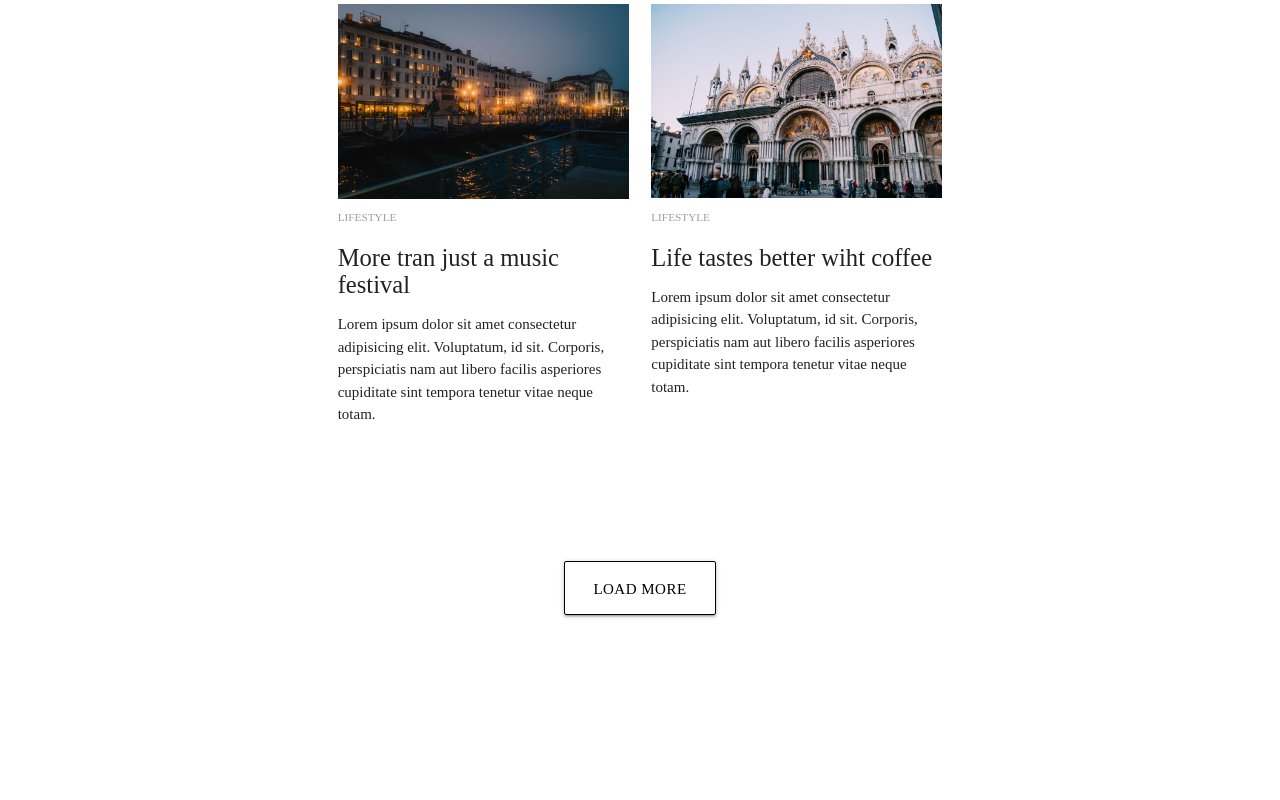
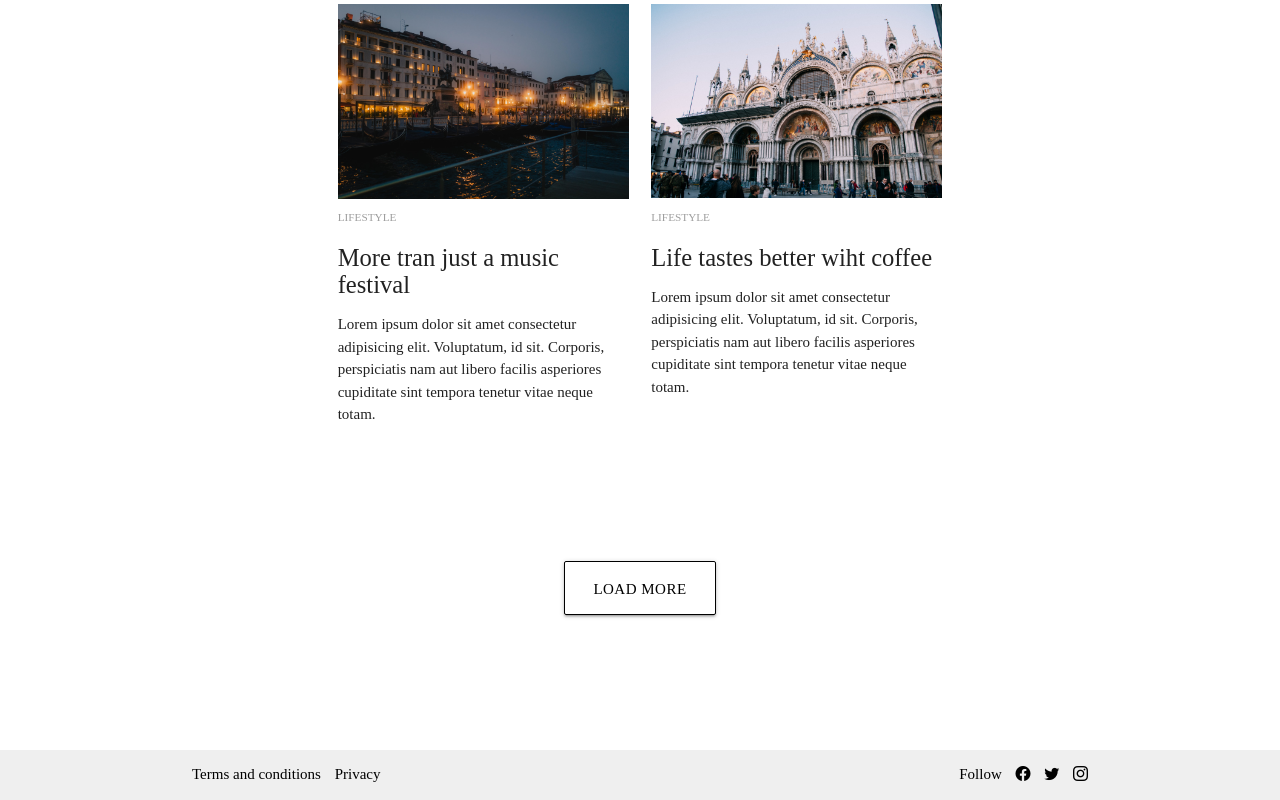
Before and after one commit to igorkozovyj/homework_st, a plain HTML site: page index.html in a window 1280 px wide. Shown: the part 2657-3457 px from the top of the page. Before the commit the page ends 3387 px from the top, so only its background shows below. Drawn offline with nearby package versions, Linux system fonts and the light colour scheme.

Commit message:
Added footer

```diff
--- a/index.html
+++ b/index.html
@@ -8,6 +8,7 @@
     <title>My site</title>
     <link rel="stylesheet" href="./style/style.css">
     <link rel="stylesheet" href="https://cdnjs.cloudflare.com/ajax/libs/materialize/1.0.0/css/materialize.min.css">
+    <link rel="stylesheet" href="https://cdn.jsdelivr.net/npm/bootstrap-icons@1.5.0/font/bootstrap-icons.css">
 </head>
 
 <body>
@@ -118,6 +119,21 @@
         <p class="text-center"><a class="waves-effect waves-light btn-large white black-text">Load more</a></p>
     </div>
     </section>
+    <footer class="page-footer white">
+        <div class="footer-copyright">
+          <div class="container">
+            <a class="black-text" href="#!">Terms and conditions</a>
+            <a class="black-text ml" href="#!">Privacy</a>
+            <div class="right">
+                <a class="black-text" href="#!">Follow</a>
+                <a class="black-text ml" href="#!"><i class="bi bi-facebook"></i></a>
+                <a class="black-text ml" href="#!"><i class="bi bi-twitter"></i></a>
+                <a class="black-text ml" href="#!"><i class="bi bi-instagram"></i></a>
+            </div>
+
+          </div>
+        </div>
+      </footer>
     <script src="https://cdnjs.cloudflare.com/ajax/libs/materialize/1.0.0/js/materialize.min.js"></script>
 </body>
 
--- a/style/style.css
+++ b/style/style.css
@@ -54,3 +54,6 @@ header {
             padding: 0;
         }
 }
+.ml {
+    margin-left: 10px;
+}
```
